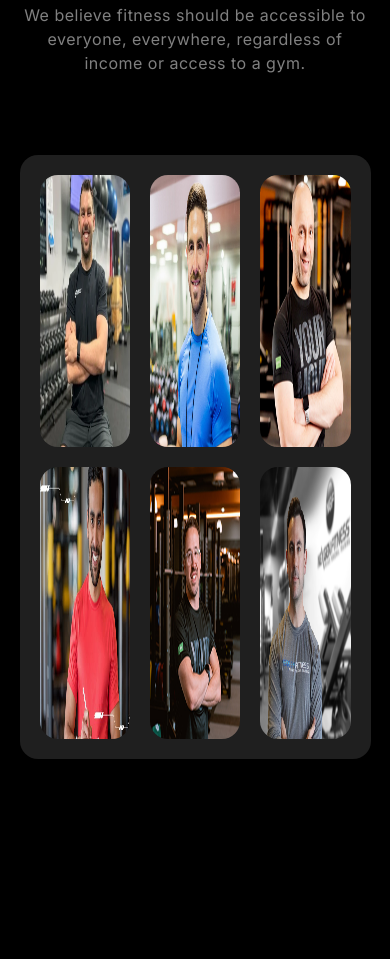
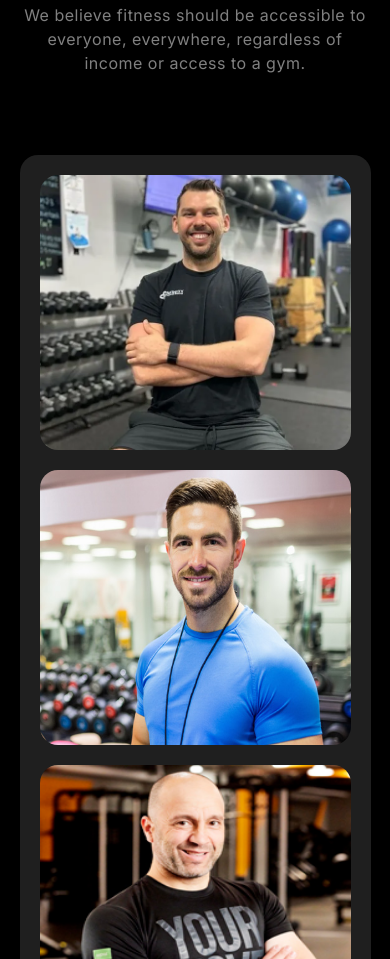
Before and after one commit to joynul24/Fitness-Website, a plain HTML site: page index.html in a window 390 px wide. Shown: the part 4127-5086 px from the top of the page. Before the commit the page ends 4986 px from the top, so only its background shows below. Drawn offline with Linux system fonts and the light colour scheme.

Commit message:
added team section responsive in mobile devices

```diff
--- a/styles/style.css
+++ b/styles/style.css
@@ -265,7 +265,7 @@ main {
 
 .team-img {
     /* width: 326px; */
-    height: 272px;
+    height: 275px;
 }
 
 .team-img img {
@@ -346,4 +346,8 @@ main {
     .extra-mile-img {
         width: 100%;
     }
+    /* team img grid container */
+    .team-img-container {
+        grid-template-columns: repeat(1, 1fr);
+    }
 }
```
